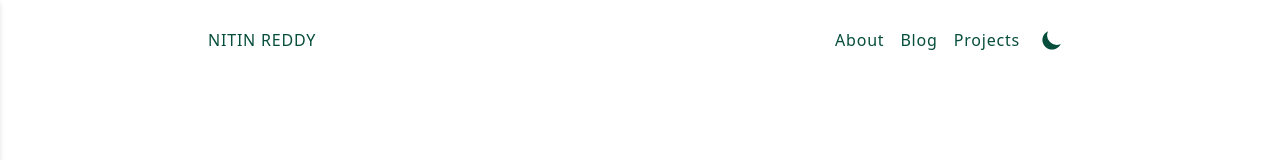
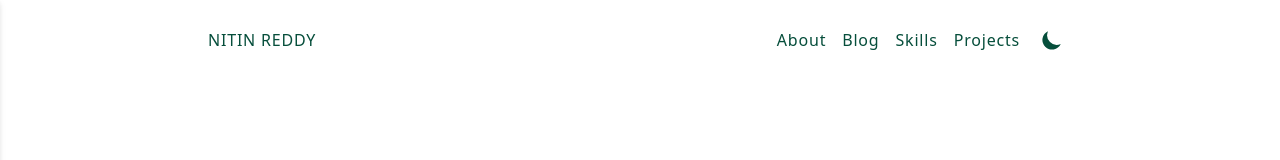
Before and after one commit to nitinreddy3/emptystack.xyz, a Next.js app: page / in a window 1280 px wide. Shown: the top 160 px of the page. Built offline with nearby package versions, Linux system fonts and the light colour scheme.

Commit message:
Added the navigation for the skill sets

```diff
--- a/components/Navigation.js
+++ b/components/Navigation.js
@@ -22,13 +22,13 @@ function MobileNav({ open, setOpen }) {
             Blog
           </a>
         </Link>
-        {/* <Link href="/skills">
-              <a
-                className={" font-medium tracking-wider transition-colors text-emerald-900 hover:text-sky-500 dark:text-white"}
-              >
-                Skills
-              </a>
-            </Link> */}
+        <Link href="/skills">
+          <a
+            className={" font-medium tracking-wider transition-colors text-emerald-900 hover:text-sky-500 dark:text-white"}
+          >
+            Skills
+          </a>
+        </Link>
         <Link href="/projects">
           <a
             className={" font-medium tracking-wider transition-colors text-emerald-900 hover:text-sky-500 dark:text-white"}
@@ -79,13 +79,13 @@ const Navigation = () => {
                 Blog
               </a>
             </Link>
-            {/* <Link href="/skills">
+            <Link href="/skills">
               <a
                 className={" font-medium tracking-wider transition-colors text-emerald-900 hover:text-sky-500 dark:text-white"}
               >
                 Skills
               </a>
-            </Link> */}
+            </Link>
             <Link href="/projects">
               <a
                 className={" font-medium tracking-wider transition-colors text-emerald-900 hover:text-sky-500 dark:text-white"}
```
